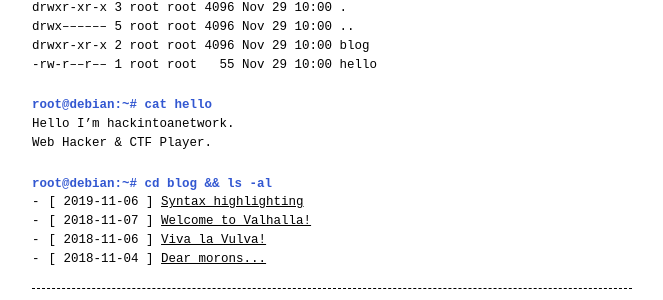
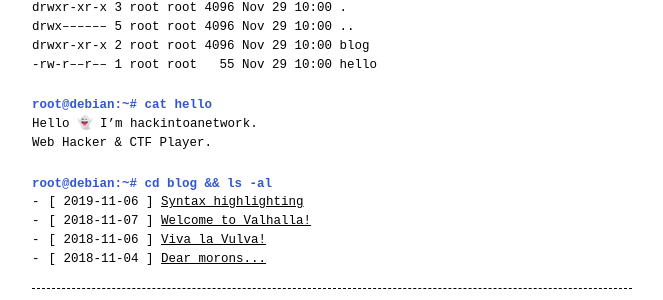
Before and after one commit to hackintoanetwork/hackintoanetwork.github.io, a Jekyll site: the page built from index.md, in a window 1280 px wide. Shown: the part 133-433 px from the top of the page, without its empty margins (308-971 px from the left). Built offline with Jekyll 4.4.1, drawn with Linux system fonts in a browser that asks for light colours.

```diff
--- a/index.md
+++ b/index.md
@@ -14,7 +14,7 @@ drwxr-xr-x 2 root root 4096 Nov 29 10:00 blog
 
 # root@debian:~# cat hello
 
-Hello I’m hackintoanetwork.
+Hello 👻 I’m hackintoanetwork.
 Web Hacker & CTF Player.
 
 # root@debian:~# cd blog && ls -al
```
